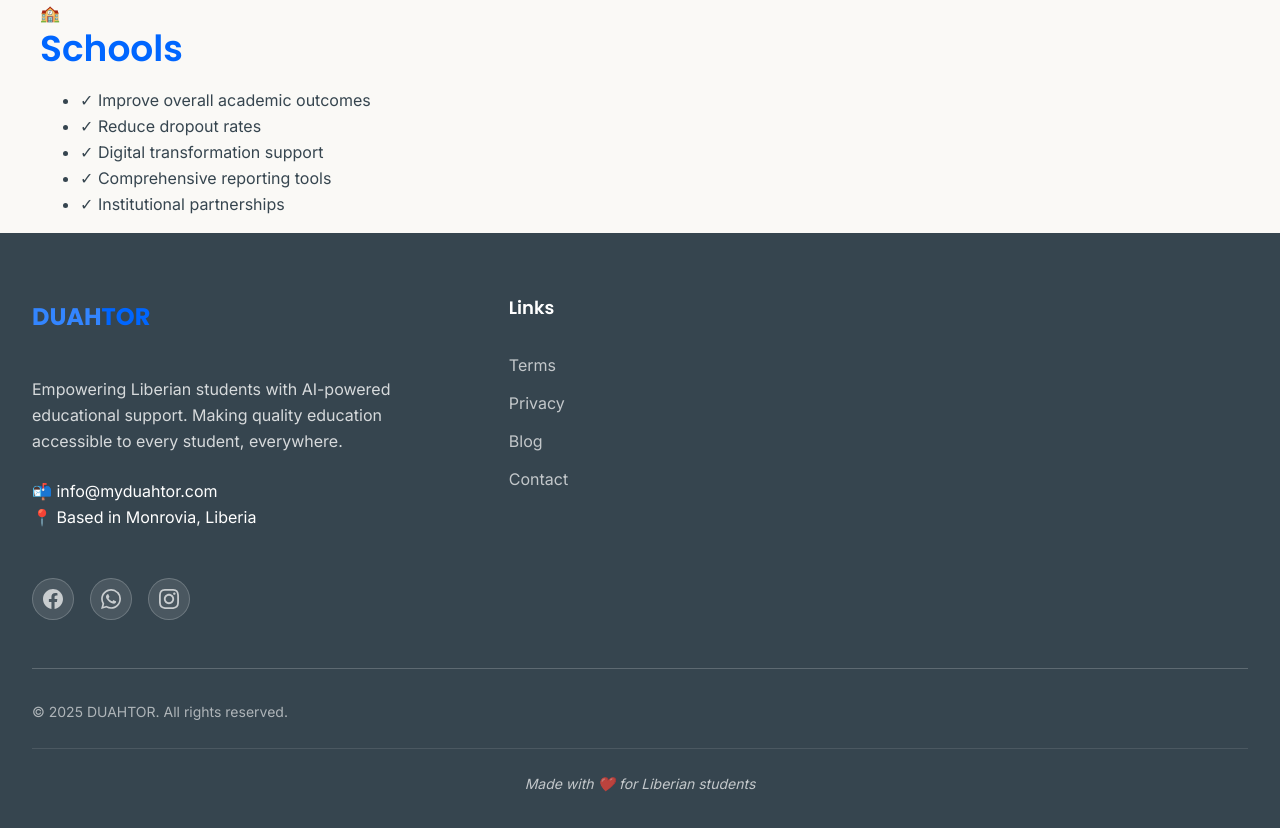
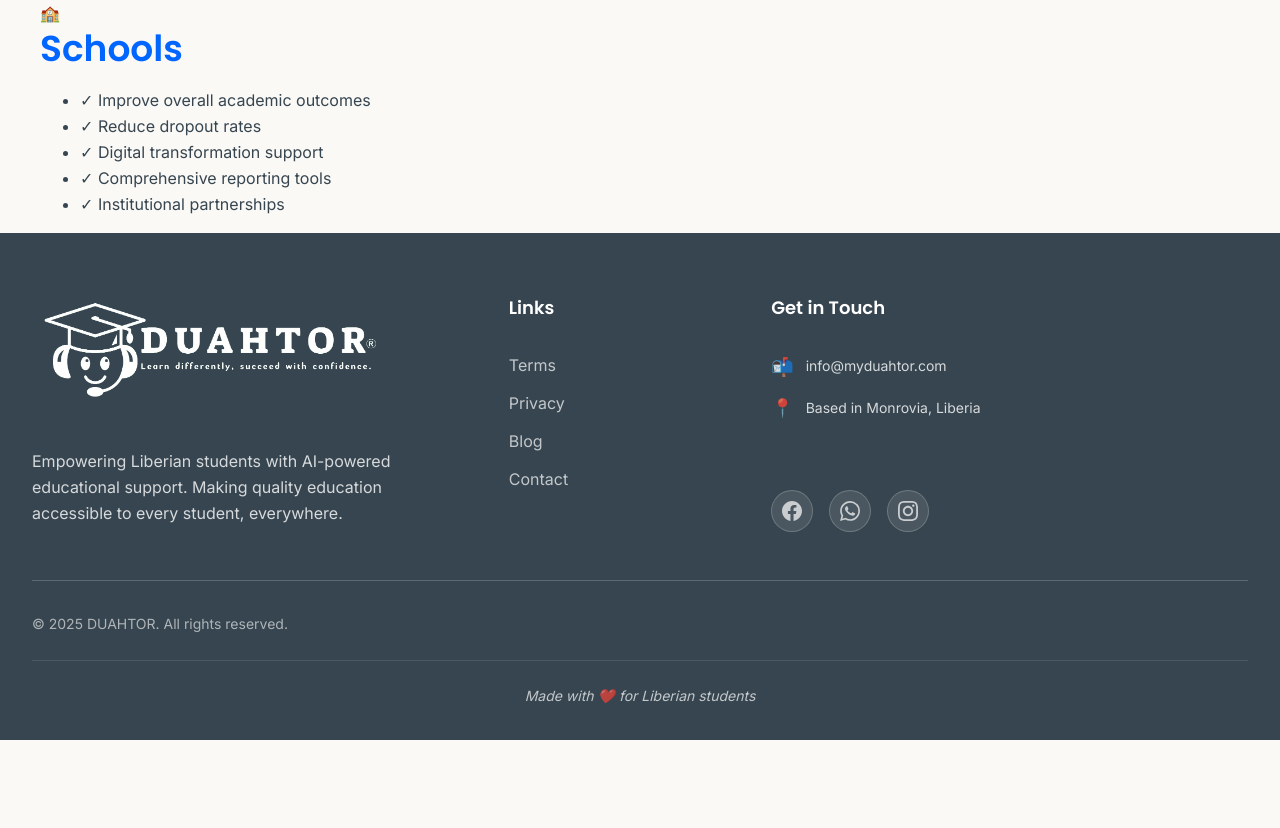
Before and after one commit to NaijaB0T/duahtor, an Astro site: page /index_recovery in a window 1280 px wide. Shown: the part 1697-2525 px from the top of the page. After the commit the page ends 2437 px from the top, so only its background shows below. Built offline with nearby package versions, Linux system fonts and the light colour scheme; Astro itself is replaced by a stand-in of ours.

Commit message:
feat: Implement image logos and update footer
Replaces the text-based site logos in the header and footer components with actual image assets. This change also includes the addition of new logo image files and enhances the footer by adding quick links and contact information sections.

```diff
--- a/src/components/Footer.astro
+++ b/src/components/Footer.astro
@@ -9,16 +9,34 @@ const today = new Date();
 			<div class="company-section">
 				<div class="company-brand">
 					<div class="logo-container">
-						<span class="logo-text">
-							<span class="logo-primary">DUAH</span><span class="logo-accent">TOR</span>
-						</span>
+						<img
+							src="/images/duahtor-logo_balck-and-white.png"
+							alt="DUAHTOR - AI Learning Companion"
+							class="footer-logo-image"
+							loading="lazy"
+						/>
 					</div>
 				</div>
 				<p class="company-description">
 					Empowering Liberian students with AI-powered educational support.
 					Making quality education accessible to every student, everywhere.
 				</p>
+			</div>
 
+			<!-- Quick Links -->
+			<div class="footer-section">
+				<h4 class="section-title">Links</h4>
+				<ul class="footer-links">
+					<li><a href="/terms" class="footer-link">Terms</a></li>
+					<li><a href="/privacy" class="footer-link">Privacy</a></li>
+					<li><a href="/blog" class="footer-link">Blog</a></li>
+					<li><a href="#contact" class="footer-link">Contact</a></li>
+				</ul>
+			</div>
+
+			<!-- Contact & Social Section -->
+			<div class="footer-section">
+				<h4 class="section-title">Get in Touch</h4>
 				<div class="contact-info">
 					<div class="contact-item">
 						<span class="contact-icon">📬</span>
@@ -47,17 +65,6 @@ const today = new Date();
 						</svg>
 					</a>
 				</div>
-			</div>
-
-			<!-- Quick Links -->
-			<div class="footer-section">
-				<h4 class="section-title">Links</h4>
-				<ul class="footer-links">
-					<li><a href="/terms" class="footer-link">Terms</a></li>
-					<li><a href="/privacy" class="footer-link">Privacy</a></li>
-					<li><a href="/blog" class="footer-link">Blog</a></li>
-					<li><a href="#contact" class="footer-link">Contact</a></li>
-				</ul>
 			</div>
 		</div>
 
@@ -107,18 +114,17 @@ const today = new Date();
 		margin-bottom: 1rem;
 	}
 
-	.logo-text {
-		font-family: 'Poppins', sans-serif;
-		font-size: var(--text-2xl);
-		font-weight: 700;
+	.footer-logo-image {
+		height: 6.5rem; /* 40px - good size for footer */
+		width: auto;
+		/* No filter inversion - keep natural white logo on dark background */
+		transition: all 0.3s ease;
+		mix-blend-mode: screen;
 	}
 
-	.logo-primary {
-		color: var(--color-prussian-blue-light);
-	}
-
-	.logo-accent {
-		color: var(--color-mango-tango);
+	.footer-logo-image:hover {
+		opacity: 0.8;
+		transform: scale(1.05);
 	}
 
 	.company-description {
@@ -128,11 +134,33 @@ const today = new Date();
 		max-width: 400px;
 	}
 
+	/* Contact Information */
+	.contact-info {
+		margin-bottom: 1.5rem;
+	}
+
+	.contact-item {
+		display: flex;
+		align-items: center;
+		margin-bottom: 0.75rem;
+		color: rgba(255, 255, 255, 0.8);
+	}
+
+	.contact-icon {
+		margin-right: 0.75rem;
+		font-size: 1.125rem;
+	}
+
+	.contact-text {
+		font-size: 0.875rem;
+		line-height: 1.4;
+	}
+
 	/* Social Links */
 	.social-links {
 		display: flex;
 		gap: 1rem;
-		margin-top: 1.5rem;
+		margin-top: 1rem;
 	}
 
 	.social-link {
@@ -377,8 +405,8 @@ const today = new Date();
 			text-align: center;
 		}
 
-		.logo-text {
-			font-size: var(--text-xl);
+		.footer-logo-image {
+			height: 2rem; /* 32px - smaller for mobile */
 		}
 
 		.company-description {
--- a/src/components/Header.astro
+++ b/src/components/Header.astro
@@ -9,9 +9,12 @@ import { SITE_TITLE } from '../consts';
 			<!-- Logo -->
 			<div class="flex-shrink-0">
 				<a href="/" class="logo-link">
-					<span class="font-heading font-bold text-2xl lg:text-3xl">
-						<span class="text-primary">DUAH</span><span class="text-accent">TOR</span>
-					</span>
+					<img
+						src="/images/duahtor-logo_balck-and-white_.png"
+						alt="DUAHTOR - AI Learning Companion"
+						class="logo-image"
+						loading="eager"
+					/>
 				</a>
 			</div>
 
@@ -99,10 +102,20 @@ import { SITE_TITLE } from '../consts';
 	.logo-link {
 		text-decoration: none;
 		transition: all 0.3s ease;
+		display: flex;
+		align-items: center;
 	}
 
 	.logo-link:hover {
 		transform: scale(1.05);
+	}
+
+	.logo-image {
+		height: 4rem; /* 48px for mobile (1.5x larger) */
+		width: auto;
+		filter: invert(1); /* Inverts black/white to make logo black on transparent */
+		transition: all 0.3s ease;
+		mix-blend-mode: multiply;
 	}
 
 	/* Navigation Links - Updated for accessible colors */
@@ -256,6 +269,10 @@ import { SITE_TITLE } from '../consts';
 		.md\:hidden { display: none !important; }
 		.text-2xl { font-size: 1.5rem; }
 
+		.logo-image {
+			height: 3.375rem; /* 54px for tablet (1.5x larger) */
+		}
+
 		/* Ensure desktop navigation is visible */
 		nav .hidden.md\:block,
 		nav .hidden.md\:flex {
@@ -281,6 +298,10 @@ import { SITE_TITLE } from '../consts';
 		.lg\:h-20 { height: 5rem; }
 		.lg\:text-3xl { font-size: 1.875rem; }
 		.lg\:px-8 { padding-left: 2rem; padding-right: 2rem; }
+
+		.logo-image {
+			height: 3.75rem; /* 60px for desktop (1.5x larger) */
+		}
 	}
 
 	/* Utility classes for Tailwind-like functionality */
```
Also changed, not shown: public/images/duahtor-logo_balck-and-white.png (added), public/images/duahtor-logo_balck-and-white_.png (added).
